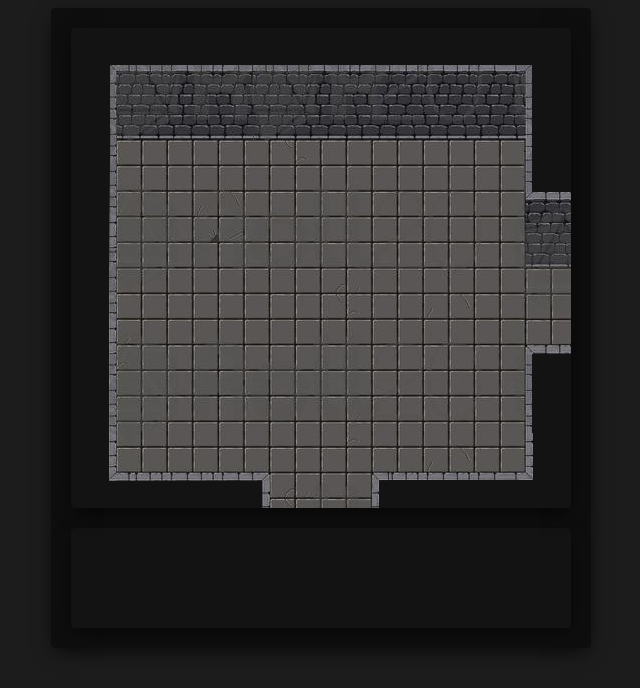
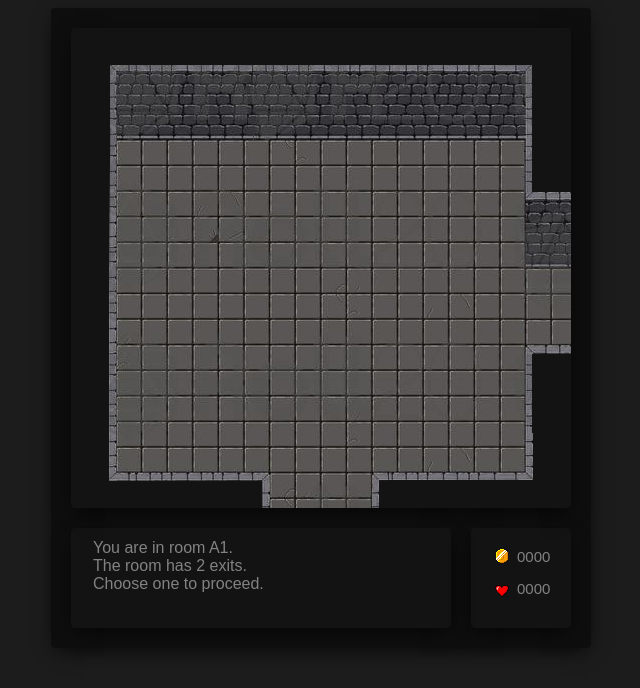
Before and after one commit to thesneilert/Dungeon-Game, a plain HTML site: page index.html in a window 1280 px wide. Shown: the whole page, without its empty margins (319-959 px from the left). Drawn offline with Linux system fonts and the light colour scheme; a web font is replaced by a local one.

Commit message:
fixes and stats menu

```diff
--- a/index.html
+++ b/index.html
@@ -10,14 +10,15 @@
 </head>
 <body>
     <div class="windowBox">
-        <div class="pictureFrame">
-          <div id="appPicture"></div>
-          <div id="appChest"></div>
-          <div id="appYouWin"></div>
+        <div class="pictureBox">
+            <div id="appPicture"></div>
         </div>
-        <div class="roomText">
-          <div id="appText"></div>
+        <div class="textBox">
+            <div id="appText"></div>
         </div>
-      </div>
+        <div class="statsBox">
+            <div id="appStats"></div>
+        </div>
+    </div>
 </body>
 </html>
--- a/script.js
+++ b/script.js
@@ -1,13 +1,35 @@
 // ----- MODEL -----
 const appPicture = document.getElementById("appPicture")
 
-var currentRoom = [0,0]
+const map = [
+    ["A1","A2","A3","A4"],
+    ["B1","","B3",""],
+    ["C1","C2","C3",""]
+];
 
-const map = [
-    ["a1","a2","a3","a4"],
-    ["b1","","b3",""],
-    ["c1","c2","b3",""]
-]
+var currentRoom = [0,0];
+var currentExitAmount = 0;
+var currentRoomName = map[currentRoom[0]][currentRoom[1]];
+var currentGoldAmount = 0;
+var currentHealthAmount = 0;
+
+//always show 4 digits in statsmenu (0001, 0011, 0111, 1111)
+if (currentGoldAmount >= 0 && currentGoldAmount < 10) {
+    currentGoldAmount = "000" + currentGoldAmount;
+} else if (currentGoldAmount >= 10 && currentGoldAmount < 100) {
+    currentGoldAmount = "00" + currentGoldAmount;
+} else if (currentGoldAmount >= 100 && currentGoldAmount < 1000) {
+    currentGoldAmount = "0" + currentGoldAmount;
+}
+
+if (currentHealthAmount >= 0 && currentHealthAmount < 10) {
+    currentHealthAmount = "000" + currentHealthAmount;
+} else if (currentHealthAmount >= 10 && currentHealthAmount < 100) {
+    currentHealthAmount = "00" + currentHealthAmount;
+} else if (currentHealthAmount >= 100 && currentHealthAmount < 1000) {
+    currentHealthAmount = "0" + currentHealthAmount;
+}
+
 
 
 // ----- VIEW -----
@@ -27,6 +49,7 @@ function renderExit(){
         appPicture.innerHTML += /*html*/`
             <img class="north-exit" src="assets/dungeon/north.png"/>
             `;
+            currentExitAmount ++;
     }
     else{
 
@@ -36,6 +59,7 @@ function renderExit(){
         appPicture.innerHTML += /*html*/`
         <img class="south-exit" src="assets/dungeon/south.png"/>
         `;
+        currentExitAmount ++;
     }
     else{
 
@@ -45,6 +69,7 @@ function renderExit(){
         appPicture.innerHTML += /*html*/`
         <img class="west-exit" src="assets/dungeon/west.png"/>
         `;
+        currentExitAmount ++;
     }
     else{
 
@@ -54,11 +79,34 @@ function renderExit(){
         appPicture.innerHTML += /*html*/`
         <img class="east-exit" src="assets/dungeon/east.png"/>
         `;
+        currentExitAmount ++;
     }
     else{
 
     }
 }
 
+renderText()
+function renderText(){
+    appText.innerHTML += /*html*/`
+    You are in room ${currentRoomName}. <br>The room has ${currentExitAmount} exits. <br>Choose one to proceed.
+        `;
+}
+
+renderStats()
+function renderStats(){
+    appStats.innerHTML += /*html*/`
+        <div id="appStats">
+            <div class="stats-container">
+                <img class="gold-coin-stats" src="assets/stats_menu/gold_coin_0.png"/>
+                <span class="text-stats-gold">${currentGoldAmount}</span>
+            </div>
+            <div class="stats-container">
+                <img class="health-stats" src="assets/stats_menu/health_100.png"/>
+                <span class="text-stats-health">${currentHealthAmount}</span>
+            </div>
+        </div>
+        `;
+}
 
 // ----- CONTROLLER -----
--- a/style.css
+++ b/style.css
@@ -38,7 +38,7 @@ button:hover {
   transform: translate(-50%, -0%);
 }
 
-.pictureFrame {
+.pictureBox {
   background-color: rgba(255, 255, 255, 0.02);
   width: 500px;
   height: 480px;
@@ -46,44 +46,98 @@ button:hover {
   box-shadow: 0px 6px 19px -4px rgba(0, 0, 0, 0.75);
 }
 
-.roomText {
+.textBox {
   background-color: rgba(255, 255, 255, 0.02);
-  width: 500px;
+  width: 380px;
   height: 100px;
   border-radius: 4px;
   box-shadow: 0px 6px 19px -4px rgba(0, 0, 0, 0.75);
   position: relative;
-  left: 50%;
+  left: 38%;
   transform: translate(-50%, 20%);
+}
+
+.statsBox {
+    background-color: rgba(255, 255, 255, 0.02);
+    width: 100px;
+    height: 100px;
+    border-radius: 4px;
+    box-shadow: 0px 6px 19px -4px rgba(0, 0, 0, 0.75);
+    position: relative;
+    left: 90%;
+    transform: translate(-50%, -80%);
+  }
+
+
+
+/*------------- SCRIPT HTML -------------*/
+#appText {
+  padding-top: 11px;
+  padding-left: 22px;
+}
+
+#appStats {
+  padding-top: 10px;
+  padding-left: 12px;
+}
+
+
+
+/*------------- STATS MENU -------------*/
+.stats-container {
+  position: relative;
+}
+
+.text-stats-gold{
+  font-size: 15px;
+  position: absolute;
+  top: -0px;
+  left: 22px;
+}
+.text-stats-health{
+  font-size: 15px;
+  position: absolute;
+  top: 12px;
+  left: 22px;
+}
+
+.gold-coin-stats {
+  padding-top: 0px;
+}
+
+.health-stats{
+  padding-top: 15px;
 }
 
 
 
 /*------------- EXITS -------------*/
 
-.north-exit{
+.north-exit {
   position: absolute;
   top: 20px;
   left: 212px;
 }
 
-.south-exit{
+.south-exit {
   position: absolute;
   top: 463px;
   left: 211px;
 }
 
-.west-exit{
+.west-exit {
   position: absolute;
   top: 184px;
   left: 20px;
 }
 
-.east-exit{
+.east-exit {
   position: absolute;
   top: 184px;
   left: 473px;
 }
+
+
 
 /*------------- EXITS BUTTONS -------------*/
 .north-button {
```
Also changed, not shown: assets/stats_menu/gold_coin_0.png (added), assets/stats_menu/gold_coin_100.png (added), assets/stats_menu/gold_coin_25.png (added), assets/stats_menu/gold_coin_50.png (added), assets/stats_menu/gold_coin_75.png (added), assets/stats_menu/health_0.png (added), assets/stats_menu/health_100.png (added), assets/stats_menu/health_25.png (added), assets/stats_menu/health_75.png (added), assets/stats_menu/silver_coin_0.png (added), assets/stats_menu/silver_coin_100.png (added), assets/stats_menu/silver_coin_25.png (added), assets/stats_menu/silver_coin_50.png (added), assets/stats_menu/silver_coin_75.png (added). Lines whose indentation alone changed are shown as unchanged.
